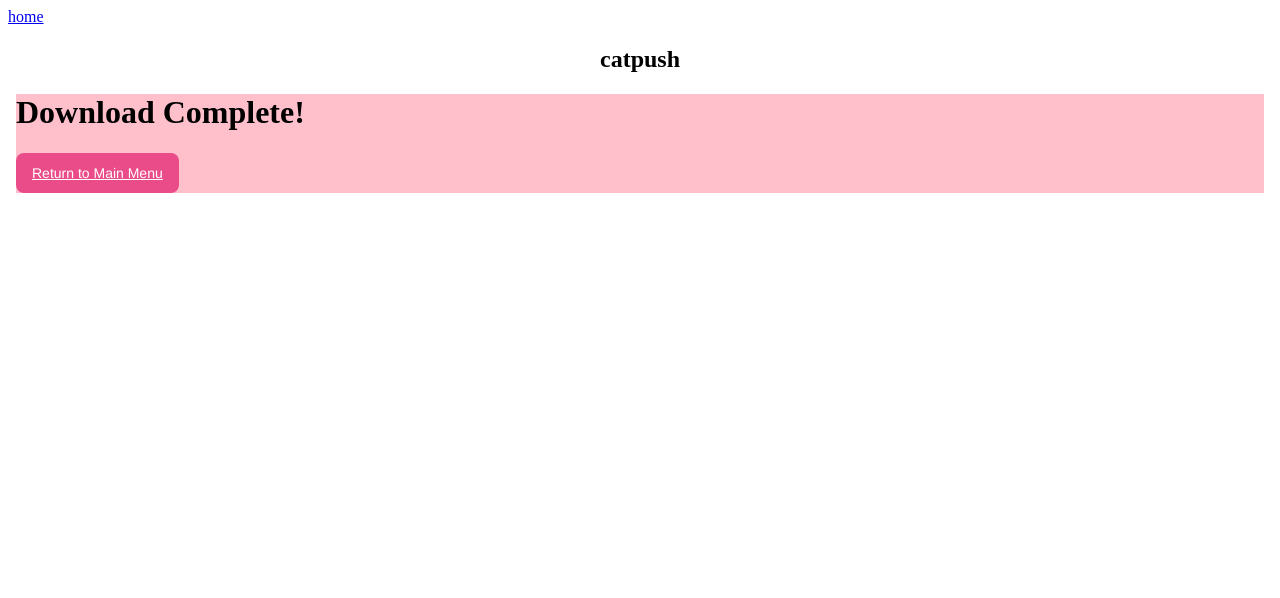
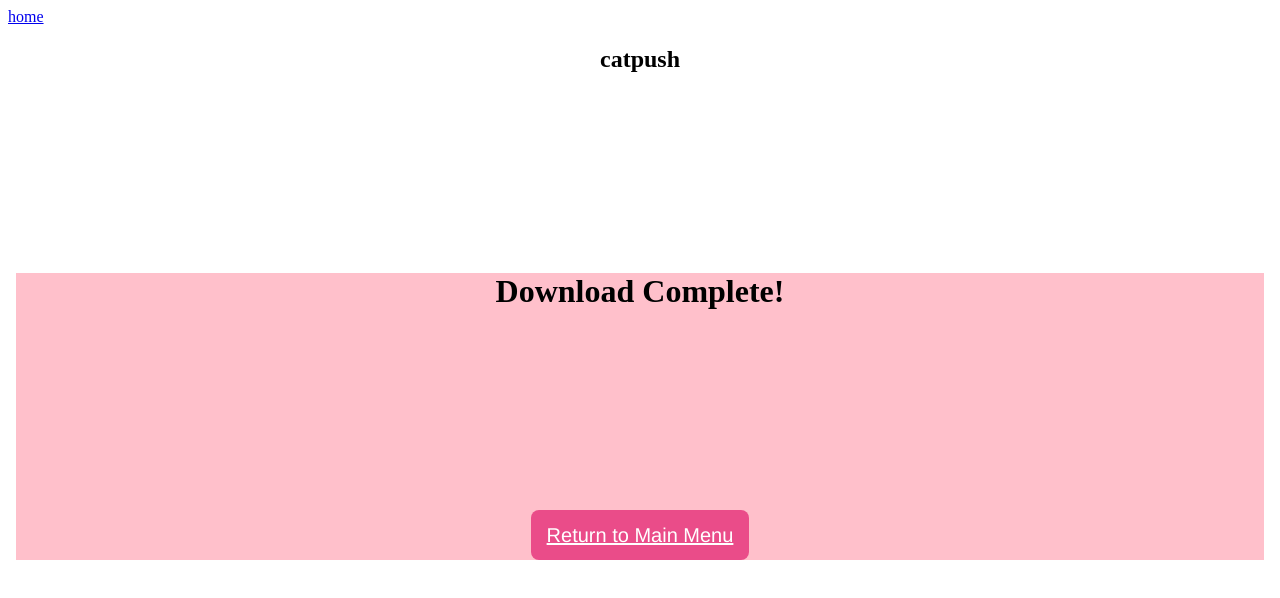
Before and after one commit to ceeb9/catpush, a SvelteKit app in the folder myapp/: page /downloadCompletion in a window 1280 px wide. Shown: the top 598 px of the page. Built offline with nearby package versions, Linux system fonts and the light colour scheme.

Commit message:
Add buttons to main page and download completion

```diff
--- a/myapp/src/routes/+page.svelte
+++ b/myapp/src/routes/+page.svelte
@@ -10,12 +10,53 @@
     body {
         background-color: pink;
     }
+
+    .buttons {
+        margin: 200px;
+        display: flex;
+        justify-content: center;
+    }
+
+    button {
+        background-color: #EA4C89;
+        border-radius: 8px;
+        border-style: none;
+        box-sizing: border-box;
+        color: #FFFFFF;
+        cursor: pointer;
+        display: inline-block;
+        font-family: "Haas Grot Text R Web", "Helvetica Neue", Helvetica, Arial, sans-serif;
+        font-size: 20px;
+        font-weight: 500;
+        height: 50px;
+        line-height: 20px;
+        list-style: none;
+        margin: 0;
+        outline: none;
+        padding: 10px 16px;
+        position: relative;
+        text-align: center;
+        text-decoration: none;
+        transition: color 100ms;
+        vertical-align: baseline;
+        user-select: none;
+        -webkit-user-select: none;
+        touch-action: manipulation;
+    }
+
+    button:hover,
+    button:focus {
+        background-color: #F082AC;
+    }
+
 </style>
 
 <body>
     <h1>catPush</h1>
-    <button onclick="location.href='/uploadPage';">Upload</button>
-    <button onclick="location.href='/downloadPage';">Download</button>
+    <div class=".buttons">
+        <button onclick="location.href='/uploadPage';">Upload</button>
+        <button onclick="location.href='/downloadPage';">Download</button>
+    </div>
 </body>
 
 <footer>
--- a/myapp/src/routes/downloadCompletion/+page.svelte
+++ b/myapp/src/routes/downloadCompletion/+page.svelte
@@ -1,6 +1,8 @@
 <body>
-    <h1>Download Complete!</h1>
-    <button> <a href="../"> Return to Main Menu </a> </button>
+    <h1 class="title">Download Complete!</h1>
+    <div class="homebutton">
+        <button> <a href="../"> Return to Main Menu </a> </button>
+    </div>
 </body>
 
 <style>
@@ -12,6 +14,13 @@
         color: inherit
     }
 
+    .title,
+    .homebutton {
+        margin: 200px;
+        display: flex;
+        justify-content: center;
+    }
+
     button {
   background-color: #EA4C89;
   border-radius: 8px;
@@ -21,9 +30,9 @@
   cursor: pointer;
   display: inline-block;
   font-family: "Haas Grot Text R Web", "Helvetica Neue", Helvetica, Arial, sans-serif;
-  font-size: 14px;
+  font-size: 20px;
   font-weight: 500;
-  height: 40px;
+  height: 50px;
   line-height: 20px;
   list-style: none;
   margin: 0;
```
